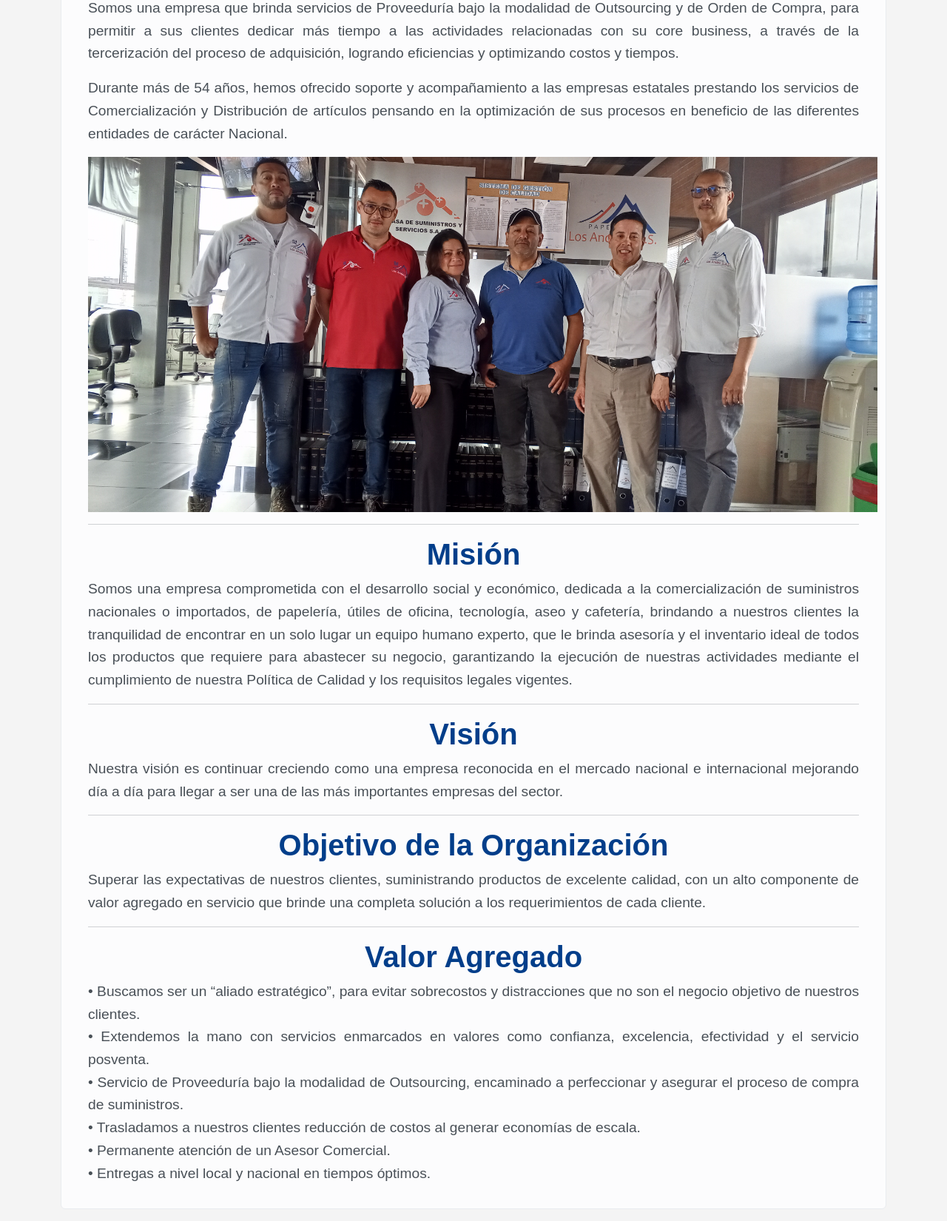
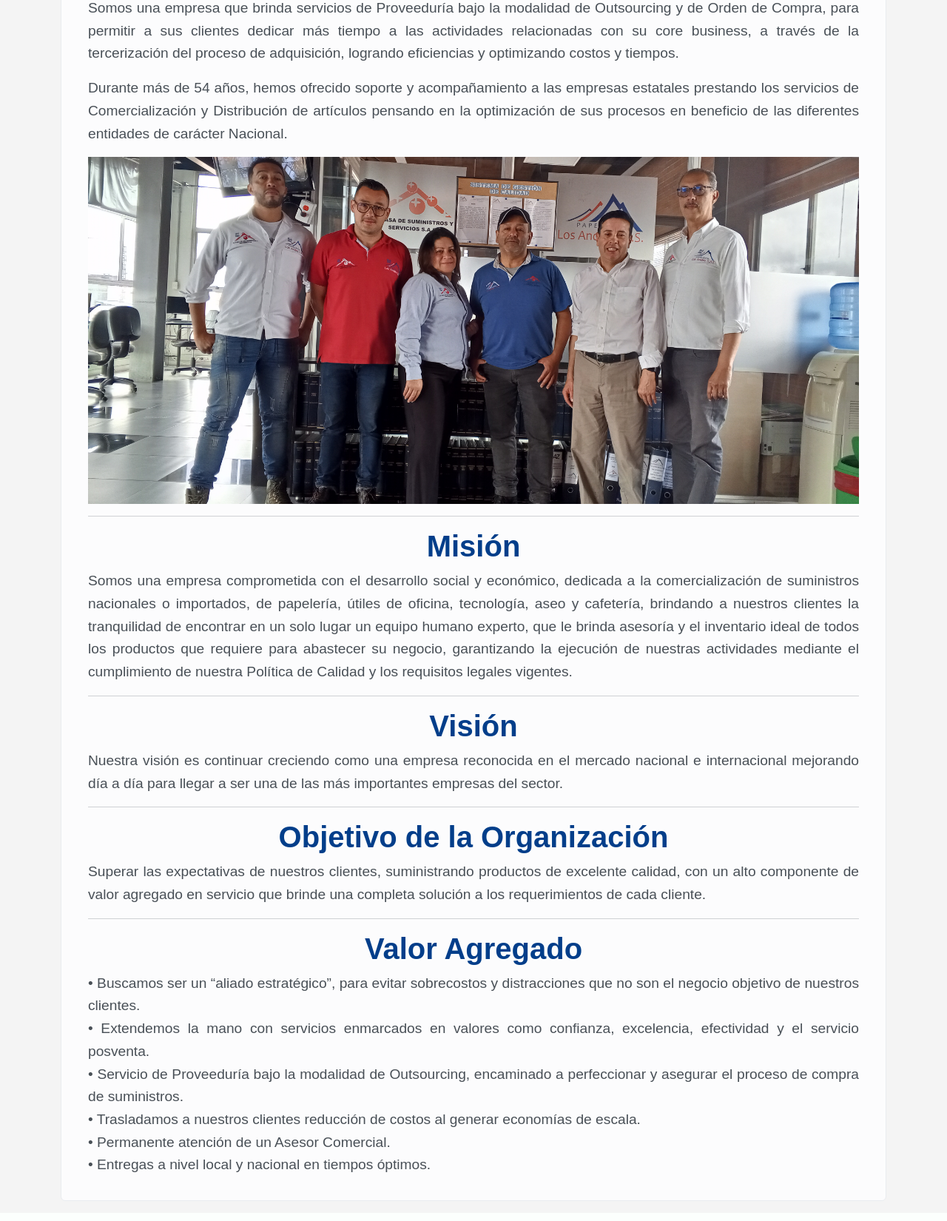
Before and after one commit to anndresmauricio/papeleriaLosAndes, a Django app: page /us/ in a window 1280 px wide. Shown: the part 201-1851 px from the top of the page at 74% size. After the commit the page ends 1824 px from the top, so only its background shows below. Run offline with Django 5.2, Linux system fonts and the light colour scheme; some libraries are stand-ins or nearby versions.

Commit message:
Nosotros .html

```diff
--- a/app/templates/nosotros.html
+++ b/app/templates/nosotros.html
@@ -4,7 +4,7 @@
 {% block content %}
 <div class="container mt-5">
     <div class="alert alert-light" role="alert">
-        <div class="justified-text" style="max-width: 1100px; margin: 0 auto; padding: 0 20px; font-size: 1.2em; line-height: 1.6; text-align: justify; font-family: 'Arial', sans-serif;">
+        <div class="justified-text" style="max-width: 100%; margin: 0 auto; padding: 0 20px; font-size: 1.2em; line-height: 1.6; text-align: justify; font-family: 'Arial', sans-serif;">
             <h1 class="text-center" style="color: #023e8a;"><strong>¿Quiénes somos?</strong></h1>
             <p>
                 Somos una empresa que brinda servicios de Proveeduría bajo la modalidad de Outsourcing y de Orden de
@@ -18,7 +18,7 @@
                 beneficio de las diferentes entidades de carácter Nacional.
             </p>
             <div class="text-center">
-                <img src="{% static 'images/2.jpg' %}" style="height: 480px; display: inline-block;" alt="...">
+                <img src="{% static 'images/2.jpg' %}" class="img-fluid" alt="Imagen Representativa" style="height: auto;">
             </div>
             <hr>
             <h1 class="text-center" style="color: #023e8a;"><strong>Misión</strong></h1>
```
